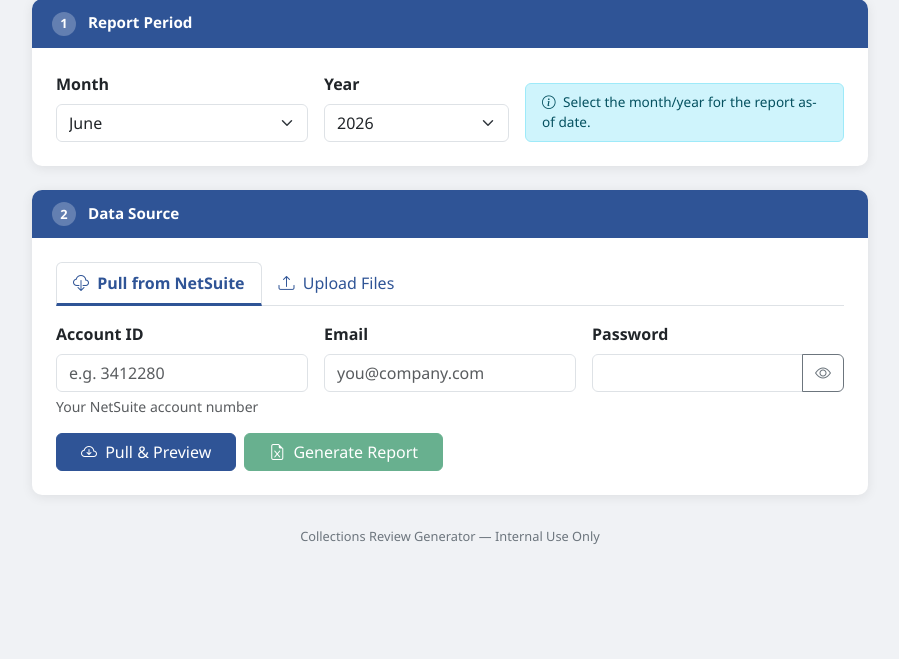
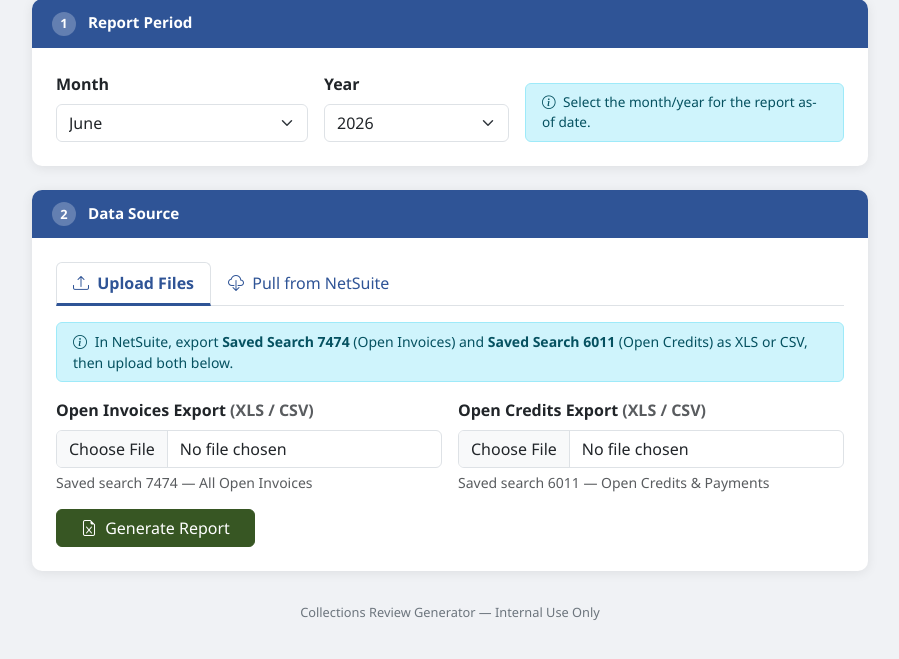
Before and after one commit to kglancy61708/Collection-Review, a Flask app: page / in a window 1280 px wide. Shown: the part 141-800 px from the top of the page, without its empty margins (190-1089 px from the left). Run offline with Flask 3, Linux system fonts and the light colour scheme; some libraries are stand-ins or nearby versions.

Commit message:
Fix UI: upload tab primary, inline errors, un-disable Generate button

```diff
--- a/templates/index.html
+++ b/templates/index.html
@@ -27,17 +27,17 @@
 <div class="container" style="max-width: 860px;">
 
   <!-- Error Alert -->
-  <div class="alert alert-danger alert-dismissible fade show" id="error-alert" role="alert">
+  <div class="alert alert-danger alert-dismissible" id="error-alert" role="alert" style="display:none;">
     <i class="bi bi-exclamation-triangle-fill me-2"></i>
     <span id="error-message"></span>
-    <button type="button" class="btn-close" data-bs-dismiss="alert"></button>
+    <button type="button" class="btn-close" data-bs-dismiss="alert" onclick="document.getElementById('error-alert').style.display='none'"></button>
   </div>
 
   <!-- Success Alert -->
-  <div class="alert alert-success alert-dismissible fade show" id="success-alert" role="alert">
+  <div class="alert alert-success alert-dismissible" id="success-alert" role="alert" style="display:none;">
     <i class="bi bi-check-circle-fill me-2"></i>
     <span id="success-message">Report downloaded successfully.</span>
-    <button type="button" class="btn-close" data-bs-dismiss="alert"></button>
+    <button type="button" class="btn-close" data-bs-dismiss="alert" onclick="document.getElementById('success-alert').style.display='none'"></button>
   </div>
 
   <!-- Step 1: Month / Year -->
@@ -66,8 +66,7 @@
         </div>
         <div class="col-sm-3">
           <label class="form-label fw-semibold" for="report-year">Year</label>
-          <select class="form-select" id="report-year">
-          </select>
+          <select class="form-select" id="report-year"></select>
         </div>
         <div class="col-sm-5">
           <div class="alert alert-info mb-0 py-2 px-3" style="font-size:0.85rem;">
@@ -87,24 +86,60 @@
     <div class="card-body">
       <ul class="nav nav-tabs mb-3" id="sourceTabs">
         <li class="nav-item">
-          <button class="nav-link active" id="ns-tab" data-bs-toggle="tab" data-bs-target="#ns-pane" type="button">
-            <i class="bi bi-cloud-download me-1"></i> Pull from NetSuite
+          <button class="nav-link active" id="upload-tab" data-bs-toggle="tab" data-bs-target="#upload-pane" type="button">
+            <i class="bi bi-upload me-1"></i> Upload Files
           </button>
         </li>
         <li class="nav-item">
-          <button class="nav-link" id="upload-tab" data-bs-toggle="tab" data-bs-target="#upload-pane" type="button">
-            <i class="bi bi-upload me-1"></i> Upload Files
+          <button class="nav-link" id="ns-tab" data-bs-toggle="tab" data-bs-target="#ns-pane" type="button">
+            <i class="bi bi-cloud-download me-1"></i> Pull from NetSuite
           </button>
         </li>
       </ul>
 
       <div class="tab-content">
+
+        <!-- Upload tab (PRIMARY) -->
+        <div class="tab-pane fade show active" id="upload-pane">
+          <div class="alert alert-info py-2 mb-3" style="font-size:0.875rem;">
+            <i class="bi bi-info-circle me-1"></i>
+            In NetSuite, export <strong>Saved Search 7474</strong> (Open Invoices) and <strong>Saved Search 6011</strong> (Open Credits) as XLS or CSV, then upload both below.
+          </div>
+          <div class="row g-3">
+            <div class="col-sm-6">
+              <label class="form-label fw-semibold" for="invoice-file">
+                Open Invoices Export <span class="text-muted">(XLS / CSV)</span>
+              </label>
+              <input class="form-control" type="file" id="invoice-file" accept=".xls,.xml,.csv">
+              <div class="form-text">Saved search 7474 — All Open Invoices</div>
+            </div>
+            <div class="col-sm-6">
+              <label class="form-label fw-semibold" for="credits-file">
+                Open Credits Export <span class="text-muted">(XLS / CSV)</span>
+              </label>
+              <input class="form-control" type="file" id="credits-file" accept=".xls,.xml,.csv">
+              <div class="form-text">Saved search 6011 — Open Credits &amp; Payments</div>
+            </div>
+            <div class="col-12">
+              <button class="btn btn-success px-4" id="btn-generate-upload">
+                <i class="bi bi-file-earmark-excel me-1"></i> Generate Report
+              </button>
+            </div>
+          </div>
+          <!-- Upload inline error -->
+          <div id="upload-error" class="alert alert-danger mt-3" style="display:none;"></div>
+        </div>
+
         <!-- NetSuite tab -->
-        <div class="tab-pane fade show active" id="ns-pane">
+        <div class="tab-pane fade" id="ns-pane">
+          <div class="alert alert-warning py-2 mb-3" style="font-size:0.875rem;">
+            <i class="bi bi-exclamation-triangle me-1"></i>
+            <strong>Note:</strong> Direct NetSuite pull requires standard username/password login (no SSO or multi-factor auth). If your account uses SSO or MFA, use the <strong>Upload Files</strong> tab instead.
+          </div>
           <div class="row g-3">
             <div class="col-sm-4">
               <label class="form-label fw-semibold" for="ns-account">Account ID</label>
-              <input type="text" class="form-control" id="ns-account" placeholder="e.g. 3412280" autocomplete="off">
+              <input type="text" class="form-control" id="ns-account" placeholder="e.g. 3412280" autocomplete="off" value="3412280">
               <div class="form-text">Your NetSuite account number</div>
             </div>
             <div class="col-sm-4">
@@ -124,45 +159,23 @@
               <button class="btn btn-primary px-4" id="btn-pull">
                 <i class="bi bi-cloud-arrow-down me-1"></i> Pull &amp; Preview
               </button>
-              <button class="btn btn-success px-4" id="btn-generate-ns" disabled>
+              <button class="btn btn-success px-4" id="btn-generate-ns">
                 <i class="bi bi-file-earmark-excel me-1"></i> Generate Report
               </button>
             </div>
           </div>
+          <!-- NS inline error -->
+          <div id="ns-error" class="alert alert-danger mt-3" style="display:none;"></div>
         </div>
 
-        <!-- Upload tab -->
-        <div class="tab-pane fade" id="upload-pane">
-          <div class="row g-3">
-            <div class="col-sm-6">
-              <label class="form-label fw-semibold" for="invoice-file">
-                Open Invoices Export <span class="text-muted">(XLS / CSV)</span>
-              </label>
-              <input class="form-control" type="file" id="invoice-file" accept=".xls,.xml,.csv">
-              <div class="form-text">Saved search 7474 export</div>
-            </div>
-            <div class="col-sm-6">
-              <label class="form-label fw-semibold" for="credits-file">
-                Open Credits Export <span class="text-muted">(XLS / CSV)</span>
-              </label>
-              <input class="form-control" type="file" id="credits-file" accept=".xls,.xml,.csv">
-              <div class="form-text">Saved search 6011 export</div>
-            </div>
-            <div class="col-12">
-              <button class="btn btn-success px-4" id="btn-generate-upload">
-                <i class="bi bi-file-earmark-excel me-1"></i> Generate Report
-              </button>
-            </div>
-          </div>
-        </div>
       </div>
     </div>
   </div>
 
-  <!-- Step 3: Preview (shown after pull) -->
-  <div class="card step-card" id="preview-card">
+  <!-- Step 3: Preview (shown after successful NS pull) -->
+  <div class="card step-card" id="preview-card" style="display:none;">
     <div class="card-header">
-      <span class="step-badge">3</span> Preview &amp; Generate
+      <span class="step-badge">3</span> Preview
     </div>
     <div class="card-body">
       <div class="row g-3 mb-3">
@@ -185,11 +198,7 @@
           </div>
         </div>
       </div>
-
-      <!-- Status breakdown -->
       <div class="mb-3" id="status-breakdown"></div>
-
-      <!-- Errors -->
       <div id="preview-errors"></div>
     </div>
   </div>
@@ -223,10 +232,15 @@ function showSuccess(msg) {
   $('success-message').textContent = msg || 'Report downloaded successfully.';
   $('success-alert').style.display = '';
   $('error-alert').style.display = 'none';
+  window.scrollTo({top: 0, behavior: 'smooth'});
 }
-function hideAlerts() {
-  $('error-alert').style.display = 'none';
-  $('success-alert').style.display = 'none';
+function showInlineError(elId, msg) {
+  const el = $(elId);
+  el.textContent = msg;
+  el.style.display = '';
+}
+function hideInlineError(elId) {
+  $(elId).style.display = 'none';
 }
 
 // ---------------------------------------------------------------------------
@@ -269,7 +283,7 @@ let lastPullData = null;
 // Pull & Preview
 // ---------------------------------------------------------------------------
 $('btn-pull').addEventListener('click', async () => {
-  hideAlerts();
+  hideInlineError('ns-error');
   const account_id = $('ns-account').value.trim();
   const email = $('ns-email').value.trim();
   const password = $('ns-password').value;
@@ -277,7 +291,7 @@ $('btn-pull').addEventListener('click', async () => {
   const year = parseInt($('report-year').value);
 
   if (!account_id || !email || !password) {
-    showError('Please enter your NetSuite Account ID, email, and password.');
+    showInlineError('ns-error', 'Please enter your NetSuite Account ID, email, and password.');
     return;
   }
 
@@ -290,41 +304,52 @@ $('btn-pull').addEventListener('click', async () => {
     });
     const data = await resp.json();
     if (!resp.ok || data.error) {
-      showError(data.error || 'Unknown error during pull.');
+      showInlineError('ns-error', (data.error || 'Unknown error during pull.') +
+        ' — If this keeps failing, use the Upload Files tab instead.');
       return;
     }
     lastPullData = {account_id, email, password, month, year};
     renderPreview(data);
-    $('btn-generate-ns').disabled = false;
   } catch (e) {
-    showError('Network error: ' + e.message);
+    showInlineError('ns-error', 'Network error: ' + e.message);
   } finally {
     hideLoading();
   }
 });
 
 // ---------------------------------------------------------------------------
-// Generate from NetSuite (after preview)
+// Generate from NetSuite
 // ---------------------------------------------------------------------------
 $('btn-generate-ns').addEventListener('click', async () => {
-  if (!lastPullData) return;
-  hideAlerts();
-  showLoading('Generating Excel report…');
+  hideInlineError('ns-error');
+  const account_id = $('ns-account').value.trim();
+  const email = $('ns-email').value.trim();
+  const password = $('ns-password').value;
+  const month = parseInt($('report-month').value);
+  const year = parseInt($('report-year').value);
+
+  if (!account_id || !email || !password) {
+    showInlineError('ns-error', 'Please enter your NetSuite Account ID, email, and password.');
+    return;
+  }
+
+  showLoading('Pulling from NetSuite and generating report…');
   try {
     const resp = await fetch('/generate', {
       method: 'POST',
       headers: {'Content-Type': 'application/json'},
-      body: JSON.stringify(lastPullData),
+      body: JSON.stringify({account_id, email, password, month, year}),
     });
     if (!resp.ok) {
       const data = await resp.json().catch(() => ({}));
-      showError(data.error || 'Failed to generate report.');
+      showInlineError('ns-error', (data.error || 'Failed to generate report.') +
+        ' — If this keeps failing, use the Upload Files tab instead.');
       return;
     }
     await downloadBlob(resp);
     showSuccess('Report generated and downloaded successfully.');
   } catch (e) {
-    showError('Network error: ' + e.message);
+    showInlineError('ns-error', 'Network error: ' + e.message);
   } finally {
     hideLoading();
   }
@@ -334,14 +359,14 @@ $('btn-generate-ns').addEventListener('click', async () => {
 // Generate from Upload
 // ---------------------------------------------------------------------------
 $('btn-generate-upload').addEventListener('click', async () => {
-  hideAlerts();
+  hideInlineError('upload-error');
   const invoiceFile = $('invoice-file').files[0];
   const creditsFile = $('credits-file').files[0];
   const month = $('report-month').value;
   const year = $('report-year').value;
 
   if (!invoiceFile || !creditsFile) {
-    showError('Please select both the invoice export file and the credits export file.');
+    showInlineError('upload-error', 'Please select both the invoice export file and the credits export file.');
     return;
   }
 
@@ -359,13 +384,13 @@ $('btn-generate-upload').addEventListener('click', async () => {
     });
     if (!resp.ok) {
       const data = await resp.json().catch(() => ({}));
-      showError(data.error || 'Failed to generate report.');
+      showInlineError('upload-error', data.error || 'Failed to generate report.');
       return;
     }
     await downloadBlob(resp);
     showSuccess('Report generated and downloaded successfully.');
   } catch (e) {
-    showError('Network error: ' + e.message);
+    showInlineError('upload-error', 'Network error: ' + e.message);
   } finally {
     hideLoading();
   }
@@ -377,8 +402,8 @@ $('btn-generate-upload').addEventListener('click', async () => {
 async function downloadBlob(resp) {
   const blob = await resp.blob();
   const cd = resp.headers.get('Content-Disposition') || '';
-  const match = cd.match(/filename="?([^"]+)"?/);
-  const filename = match ? match[1] : 'Collections_Review.xlsx';
+  const match = cd.match(/filename[^;=\n]*=((['"]).*?\2|[^;\n]*)/);
+  const filename = match ? match[1].replace(/['"]/g, '') : 'Collections_Review.xlsx';
   const url = URL.createObjectURL(blob);
   const a = document.createElement('a');
   a.href = url;
@@ -392,19 +417,18 @@ async function downloadBlob(resp) {
 // Render preview
 // ---------------------------------------------------------------------------
 const STATUS_CSS = {
-  'Cancel NP': 'status-cancel-np',
-  'Predemand Letter': 'status-predemand',
-  'Collection Letter': 'status-collection-letter',
-  'Call Customer': 'status-call-customer',
+  'Cancel NP':             'status-cancel-np',
+  'Predemand Letter':      'status-predemand',
+  'Collection Letter':     'status-collection-letter',
+  'Call Customer':         'status-call-customer',
   'Friendly Reminder Email': 'status-fre',
-  'Skipped Invoice': 'status-skipped',
+  'Skipped Invoice':       'status-skipped',
   'Special Circumstances': 'status-special',
-  'No Action': 'status-no-action',
+  'No Action':             'status-no-action',
 };
-
 const STATUS_ORDER = [
-  'Cancel NP', 'Predemand Letter', 'Collection Letter', 'Call Customer',
-  'Friendly Reminder Email', 'Skipped Invoice', 'Special Circumstances', 'No Action',
+  'Cancel NP','Predemand Letter','Collection Letter','Call Customer',
+  'Friendly Reminder Email','Skipped Invoice','Special Circumstances','No Action',
 ];
 
 function renderPreview(data) {
@@ -413,7 +437,6 @@ function renderPreview(data) {
   $('preview-current-only').textContent =
     (data.section_counts.current_only || 0) + ' / ' + (data.section_counts.autopay || 0);
 
-  // Status breakdown
   const breakdown = $('status-breakdown');
   breakdown.innerHTML = '';
   const counts = data.status_counts || {};
@@ -430,7 +453,6 @@ function renderPreview(data) {
     breakdown.appendChild(wrap);
   }
 
-  // Errors
   const errDiv = $('preview-errors');
   errDiv.innerHTML = '';
   if (data.errors && data.errors.length) {
```
